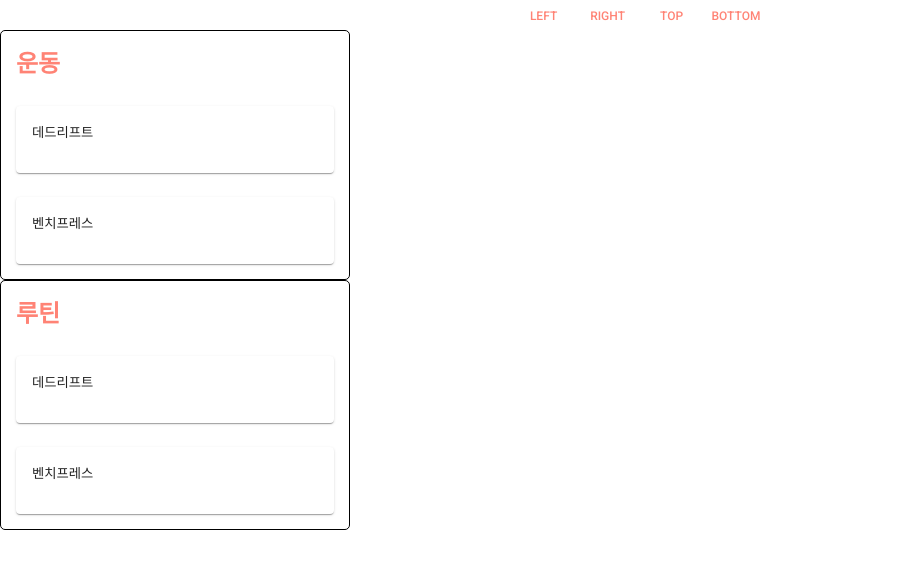
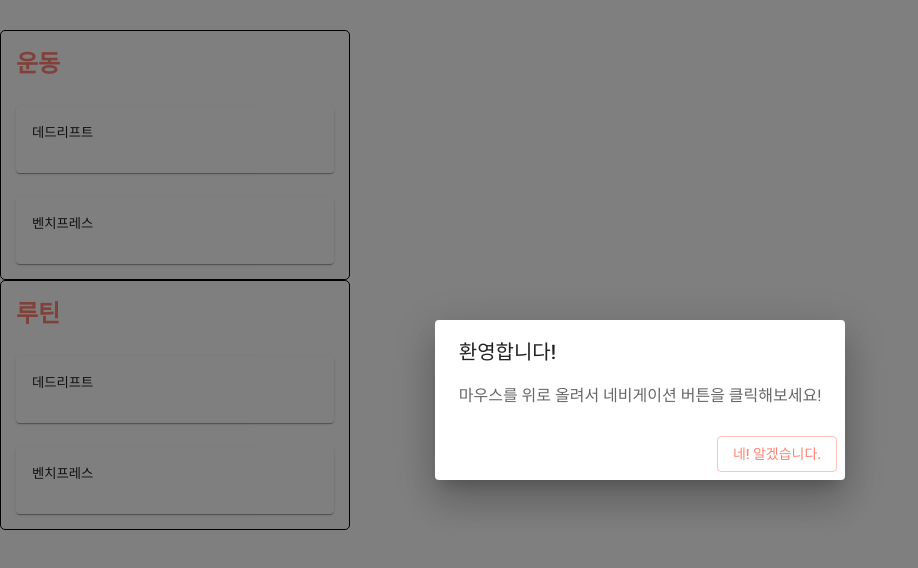
Before and after one commit to KMS9612/workout-react, a React (Create React App) app: page /dashboard in a window 1280 px wide. Shown: the top 568 px of the page, without its empty margins (0-918 px from the left). Built offline with nearby package versions, Linux system fonts and the light colour scheme.

Commit message:
첫 진입시 nav버튼 알림 추가

```diff
--- /dev/null
+++ b/src/component/util/modals/welcome_dialog.jsx
@@ -0,0 +1,20 @@
+import { Button, Dialog, DialogActions, DialogContent, DialogContentText, DialogTitle } from "@mui/material";
+
+export default function WelcomeDialog(props) {
+  const handleClose = () => {
+    props.setIsFirst(false);
+  };
+  return (
+    <Dialog open={props.isOpen} aria-labelledby="alert-dialog-title" aria-describedby="alert-dialog-description">
+      <DialogTitle>환영합니다!</DialogTitle>
+      <DialogContent>
+        <DialogContentText id="alert-dialog-description">마우스를 위로 올려서 네비게이션 버튼을 클릭해보세요!</DialogContentText>
+      </DialogContent>
+      <DialogActions>
+        <Button variant="outlined" onClick={handleClose}>
+          네! 알겠습니다.
+        </Button>
+      </DialogActions>
+    </Dialog>
+  );
+}
--- a/src/pages/dashboard.jsx
+++ b/src/pages/dashboard.jsx
@@ -1,14 +1,18 @@
 import * as S from "../style/page/dashboard.module";
 import DashBoardBox from "../component/util/box/dashboardBox";
+import { useEffect, useState } from "react";
+import WelcomeDialog from "../component/util/modals/welcome_dialog";
 
 export default function DashBoard() {
-  const Dummy = [
-    { exercise_name: "데드리프트" },
-    { exercise_name: "벤치프레스" },
-  ];
+  const [isFirst, setIsFirst] = useState(true);
+  const Dummy = [{ exercise_name: "데드리프트" }, { exercise_name: "벤치프레스" }];
   const Routine = [{ routine_name: "등" }, { routine_name: "가슴" }];
+
+  useEffect(() => {}, []);
+
   return (
     <S.DBoardWrapper>
+      <WelcomeDialog isOpen={isFirst} setIsFirst={setIsFirst} />
       <DashBoardBox title={"운동"} contents_map={Dummy}></DashBoardBox>
       <DashBoardBox title={"루틴"} contents_map={Dummy}></DashBoardBox>
     </S.DBoardWrapper>
```
